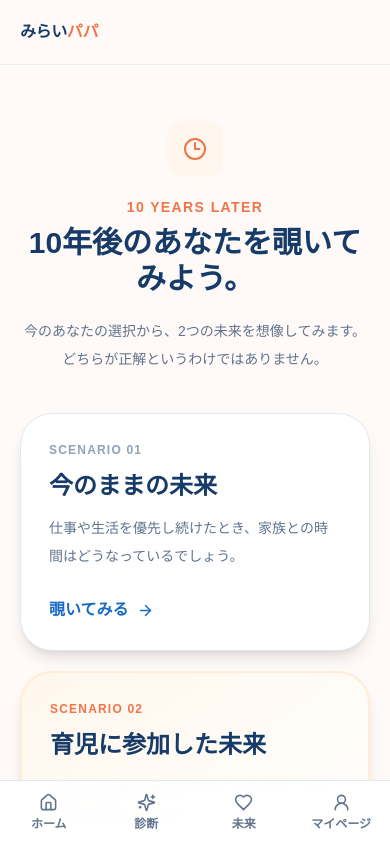
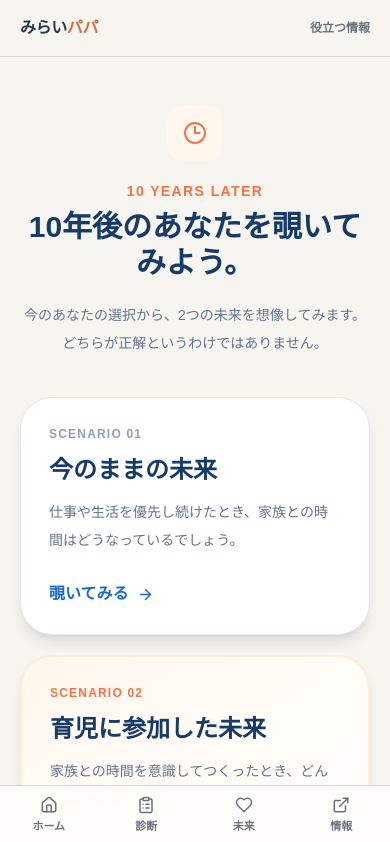
Before and after one commit to s1f102402631/mirai-papa, a Next.js app: page /future in a window 390 px wide. Shown: the top 842 px of the page. Built offline with nearby package versions, Linux system fonts and the light colour scheme.

Commit message:
Make app shell mobile-first and replace mypage navigation with resources

```diff
--- a/components/AppShell.tsx
+++ b/components/AppShell.tsx
@@ -1,14 +1,37 @@
 "use client";
 
 import Link from "next/link";
-import { Home, Sparkles, Heart, UserRound } from "lucide-react";
+import { Home, ClipboardList, Heart, ExternalLink } from "lucide-react";
 
 export default function AppShell({ children }: { children: React.ReactNode }) {
   const nav = [
     ["/opening", "ホーム", Home],
-    ["/diagnosis", "診断", Sparkles],
+    ["/diagnosis", "診断", ClipboardList],
     ["/future", "未来", Heart],
-    ["/mypage", "マイページ", UserRound],
+    ["/resources", "情報", ExternalLink],
   ] as const;
-  return <div className="min-h-screen pb-24"><header className="sticky top-0 z-30 border-b border-slate-200/70 bg-[#fffaf7]/90 backdrop-blur"><div className="mx-auto flex h-16 max-w-5xl items-center justify-between px-5"><Link href="/opening" className="font-black tracking-tight text-[#163b68]">みらい<span className="text-[#ef7548]">パパ</span></Link><span className="hidden text-xs font-bold text-slate-400 sm:block">未来の家族を、今から考える</span></div></header><main className="mx-auto max-w-5xl px-5 py-8">{children}</main><nav className="fixed bottom-0 left-0 right-0 z-40 border-t border-slate-200 bg-white/95 backdrop-blur"><div className="mx-auto grid max-w-2xl grid-cols-4">{nav.map(([href,label,Icon])=><Link key={href} href={href} className="flex flex-col items-center gap-1 py-3 text-xs font-bold text-slate-500 hover:text-[#1769c2]"><Icon size={19}/>{label}</Link>)}</div></nav></div>;
+
+  return (
+    <div className="min-h-screen bg-[#f7f5f0] pb-20">
+      <header className="sticky top-0 z-30 border-b border-[#ddd8cf] bg-[#f7f5f0]/95 backdrop-blur">
+        <div className="mx-auto flex h-14 max-w-2xl items-center justify-between px-5">
+          <Link href="/opening" className="font-black tracking-tight text-[#25364a]">
+            みらい<span className="text-[#d66a43]">パパ</span>
+          </Link>
+          <Link href="/resources" className="text-xs font-bold text-[#68727d]">役立つ情報</Link>
+        </div>
+      </header>
+      <main className="mx-auto max-w-2xl px-5 py-6">{children}</main>
+      <nav className="fixed bottom-0 left-0 right-0 z-40 border-t border-[#ddd8cf] bg-[#fffdfa]/95 backdrop-blur">
+        <div className="mx-auto grid max-w-2xl grid-cols-4">
+          {nav.map(([href, label, Icon]) => (
+            <Link key={href} href={href} className="flex flex-col items-center gap-1 py-2.5 text-[11px] font-bold text-[#68727d] hover:text-[#25364a]">
+              <Icon size={18} strokeWidth={2} />
+              {label}
+            </Link>
+          ))}
+        </div>
+      </nav>
+    </div>
+  );
 }
```
